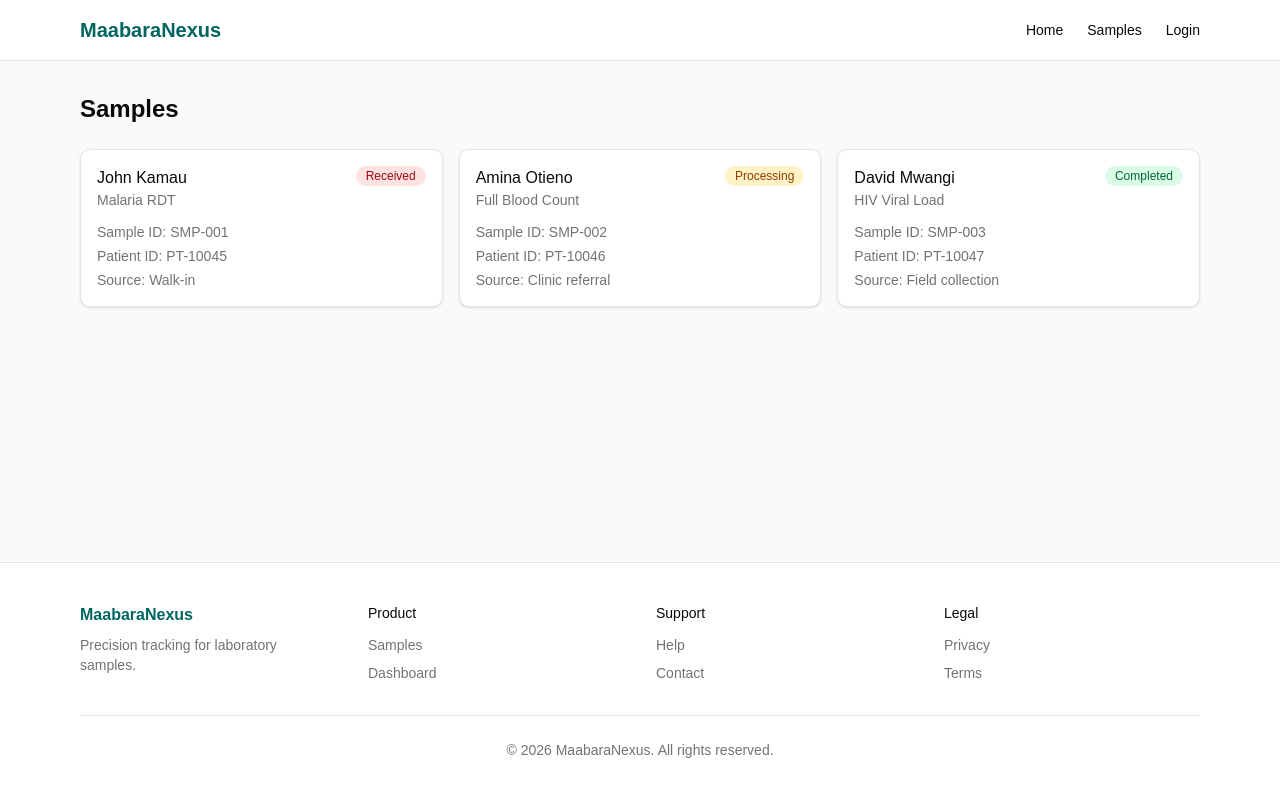
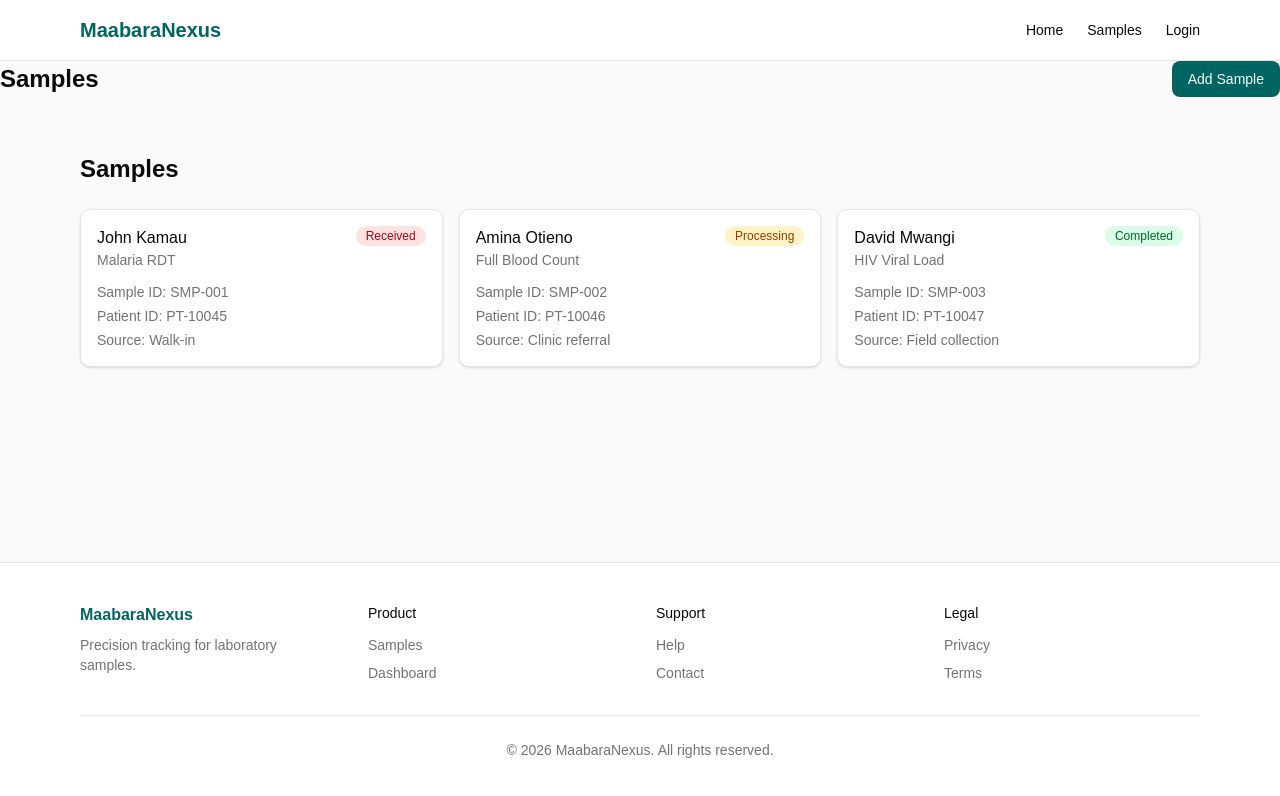
Before and after one commit to JohnnyKhayo/MaabaraNexus, a React (Vite) app: page /samples in a window 1280 px wide. Shown: the top 796 px of the page. Built offline with nearby package versions, Linux system fonts and the light colour scheme.

Commit message:
feat: add Sample button on the Samples page

```diff
--- a/src/App.jsx
+++ b/src/App.jsx
@@ -4,6 +4,8 @@ import Home from "./pages/Home";
 import SampleList from "./pages/SampleList";
 
 import NotFound from "./pages/NotFound";
+import AddSample from "./pages/AddSample";
+
 
 function App() {
   return (
@@ -13,6 +15,8 @@ function App() {
           <Route path="/" element={<Home />} />
           <Route path="*" element={<NotFound />} />
           <Route path="/samples" element={<SampleList />} />
+          <Route path="/samples/new" element={<AddSample />} />
+
         </Routes>
       </Layout>
     </BrowserRouter>
--- a/src/pages/AddSample.jsx
+++ b/src/pages/AddSample.jsx
@@ -1,6 +1,8 @@
 import { useState } from "react";
-import { useNavigate } from "react-router-dom";
+import {Link, useNavigate } from "react-router-dom";
 import { addSample } from "../services/api";
+
+
 
 const initialForm = {
   patientName: "",
@@ -10,11 +12,12 @@ const initialForm = {
   notes: "",
 };
 
-export default function AddSample() {
+function AddSample() {
   const [form, setForm] = useState(initialForm);
   const [submitting, setSubmitting] = useState(false);
   const [error, setError] = useState("");
   const navigate = useNavigate();
+  const [showConfirm, setShowConfirm] = useState(false);
 
   function handleChange(e) {
     const { name, value } = e.target;
@@ -42,6 +45,9 @@ export default function AddSample() {
   }
 
   return (
+     <>
+
+
     <div className="mx-auto max-w-xl px-4 py-8">
       <h1 className="mb-6 text-2xl font-semibold">Add New Sample</h1>
 
@@ -113,5 +119,7 @@ export default function AddSample() {
         </button>
       </form>
     </div>
+    </>
   );
 }
+export default AddSample
--- a/src/pages/SampleList.jsx
+++ b/src/pages/SampleList.jsx
@@ -1,5 +1,6 @@
 import { useEffect, useState } from "react";
 import { getSamples } from "../services/api";
+import { Link } from "react-router-dom";
 import SampleCard from "../components/samples/SampleCard";
 
 function SampleList() {
@@ -37,6 +38,16 @@ function SampleList() {
   }
 
   return (
+    <>
+    {/* BUTTON */}
+<div className="mb-6 flex items-center justify-between">
+  <h1 className="text-2xl font-semibold">Samples</h1>
+  <Link
+    to="/samples/new"
+    className="rounded-md bg-primary px-4 py-2 text-sm font-medium text-primary-foreground"> Add Sample
+  </Link>
+ </div>
+
     <div className="mx-auto max-w-6xl px-4 py-8">
       <h1 className="mb-6 text-2xl font-semibold">Samples</h1>
 
@@ -46,6 +57,7 @@ function SampleList() {
         ))}
       </div>
     </div>
+    </>
   );
 }
 
```
